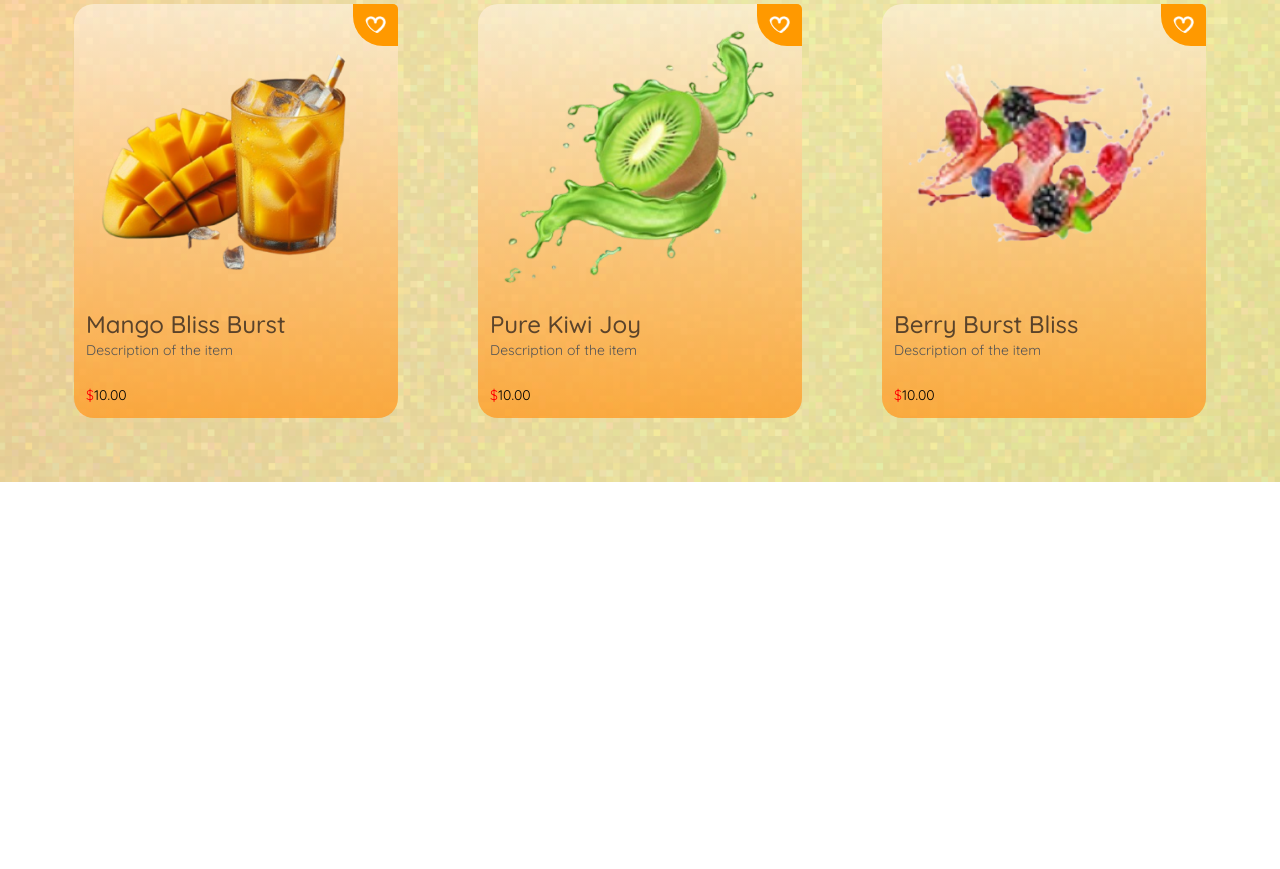
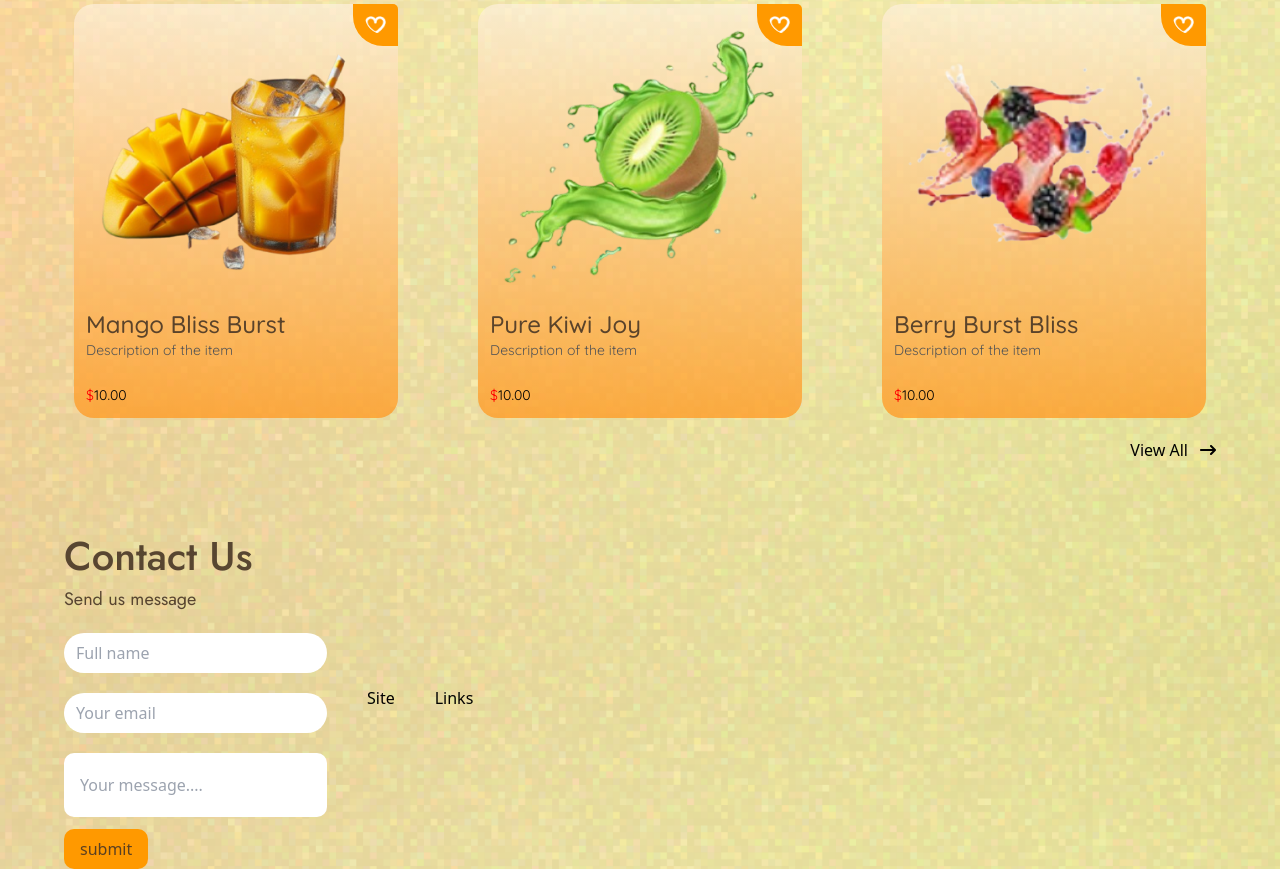
Before and after one commit to Faruqoloyede/Juice-website, a React (Vite) app: page / in a window 1280 px wide. Shown: the part 1569-2438 px from the top of the page. Before the commit the page ends 2051 px from the top, so only its background shows below. Built offline with nearby package versions, Linux system fonts and the light colour scheme.

Commit message:
added contact section

```diff
--- a/src/App.jsx
+++ b/src/App.jsx
@@ -1,6 +1,6 @@
 import React from 'react'
 import { styles } from './style'
-import { Features, Hero, Menu, Navbar } from './components'
+import { Features, Footer, Hero, Menu, Navbar } from './components'
 
 
 const App = () => {
@@ -20,6 +20,7 @@ const App = () => {
         <div className={`${styles.boxWidth}`}>
           <Features />
           <Menu />
+          <Footer />
         </div>
       </div>
     </div>
--- /dev/null
+++ b/src/components/Contact.jsx
@@ -0,0 +1,19 @@
+import React from 'react'
+import { styles } from '../style'
+
+const Contact = () => {
+  return (
+    <div>
+        <h1 className="text-[40px] font-medium font-jost text-brown">Contact Us</h1>
+        <p className='text-[18px] font-jost text-brown mb-5'>Send us message</p>
+        <form className='flex flex-col gap-5 my-3'>
+            <input type="text" placeholder='Full name' className='px-3 py-2 rounded-full outline-none' />
+            <input type="email" placeholder='Your email' className='px-3 py-2 rounded-full outline-none' />
+            <input type="text" placeholder='Your message....' className='px-4 py-5 rounded-[10px] outline-none' />
+        </form>
+        <button className='bg-yellow px-4 py-2 text-brown font-medium rounded-[10px]'>submit</button>
+    </div>
+  )
+}
+
+export default Contact
--- /dev/null
+++ b/src/components/Footer.jsx
@@ -0,0 +1,16 @@
+import React from 'react'
+import Contact from './Contact'
+import Site from './Site'
+import Links from './Links'
+
+const Footer = () => {
+  return (
+    <div className='flex flex-wrap items-center gap-10'>
+        <Contact />
+        <Site />
+        <Links />
+    </div>
+  )
+}
+
+export default Footer
--- /dev/null
+++ b/src/components/Links.jsx
@@ -0,0 +1,9 @@
+import React from 'react'
+
+const Links = () => {
+  return (
+    <div>Links</div>
+  )
+}
+
+export default Links
--- a/src/components/Menu.jsx
+++ b/src/components/Menu.jsx
@@ -2,6 +2,7 @@ import React from 'react'
 import { styles } from '../style'
 import { mango, Vector } from '../assets'
 import { menu } from '../constant'
+import { FaArrowRightLong } from "react-icons/fa6";
 
 
 const Menu = () => {
@@ -22,8 +23,8 @@ const Menu = () => {
                 </div>
             </div>
             ))}
-
         </div>
+        <p className='flex items-center sm:justify-end justify-center mt-5'>View All<FaArrowRightLong className='ml-3' /> </p>
     </div>
   )
 }
--- /dev/null
+++ b/src/components/Site.jsx
@@ -0,0 +1,9 @@
+import React from 'react'
+
+const Site = () => {
+  return (
+    <div>Site</div>
+  )
+}
+
+export default Site
--- a/src/components/index.js
+++ b/src/components/index.js
@@ -2,6 +2,7 @@ import Navbar from "./Navbar";
 import Hero from "./Hero"
 import Features from "./Features"
 import Menu from "./Menu";
+import Footer from "./Footer"
 
 
 
@@ -9,5 +10,6 @@ export {
     Navbar,
     Hero,
     Features,
-    Menu
+    Menu,
+    Footer
 }
```
